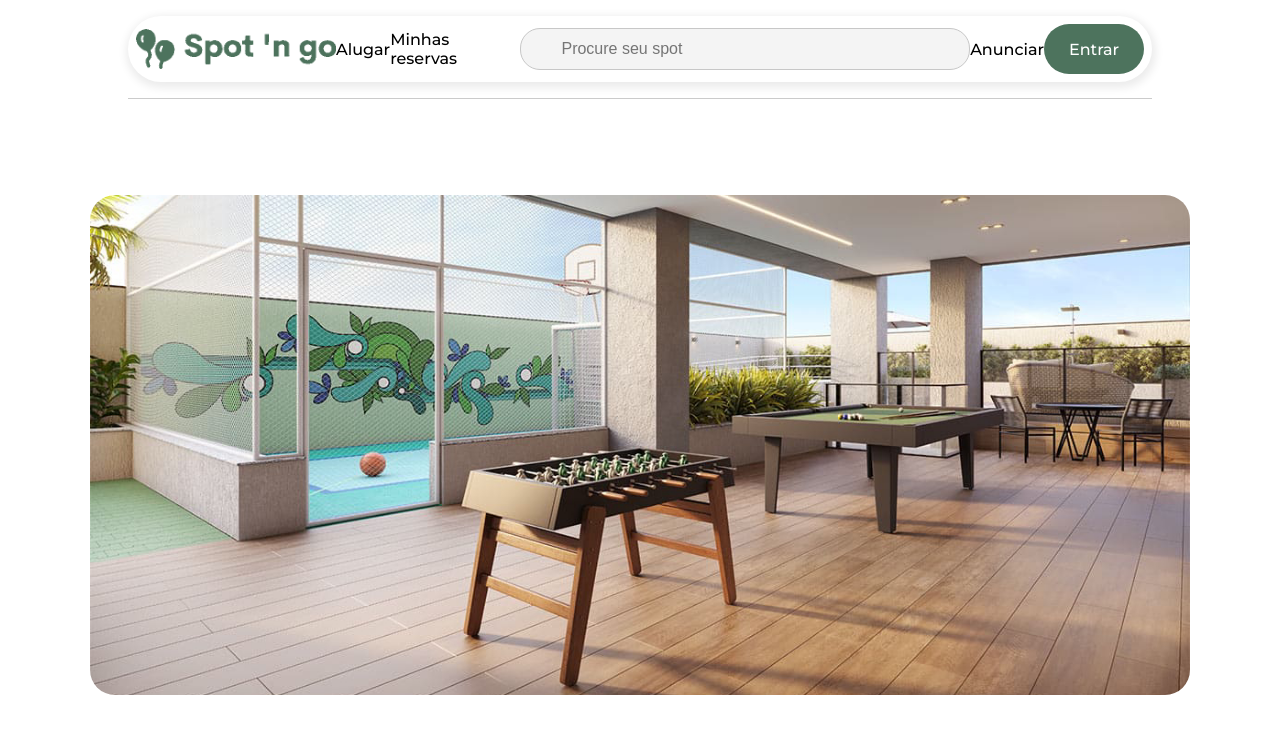
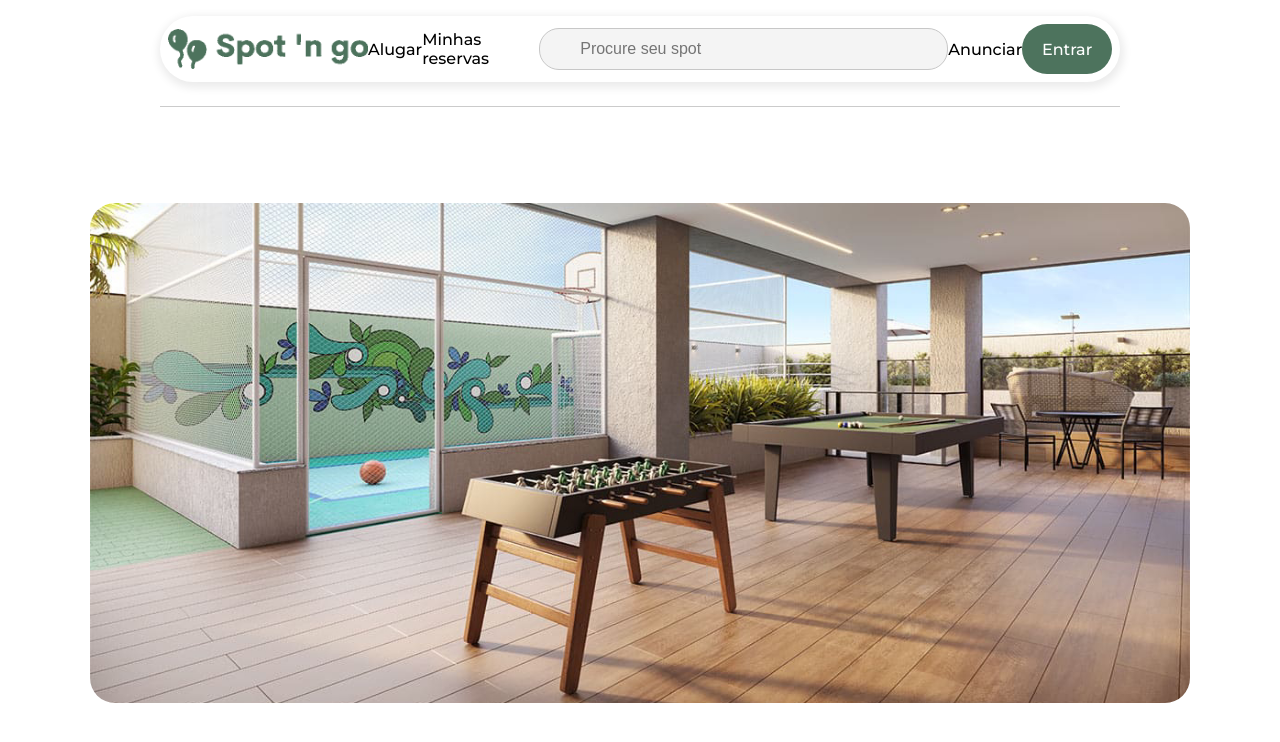
Before and after one commit to Hackathon-spotngo-2024/HackathonIFC2024-frontend, a Vue app: page / in a window 1280 px wide. Shown: the top 742 px of the page. Built offline with nearby package versions, Linux system fonts and the light colour scheme.

Commit message:
style #4: Ajustes nas margens laterais da nav container

```diff
--- a/src/components/NavbarComponent.vue
+++ b/src/components/NavbarComponent.vue
@@ -4,14 +4,14 @@
 
 <template>
   <div class="nav-container">
-    <a href="Homepage.vue" class="home-link"><img class="logo-img" src="../assets/logo.png" alt="" /></a>
-    <a href="AlugarComponent.vue" id="alugar-link" class="nav-link">Alugar</a>
+    <router-link to="/" class="home-link"><img class="logo-img" src="../assets/logo.png" alt="" /></router-link>
+    <router-link to="/alugar" id="alugar-link" class="nav-link">Alugar</router-link>
     <a href="MinhasReservasComponent.vue" id="minhas-reservas-link" class="nav-link">Minhas reservas</a>
     <div class="search-bar">
       <i class="fa fa-search"></i>
       <input type="text" placeholder="Procure seu spot" class="search-input" />
     </div>
-    <a href="AnunciarComponent.vue" id="anunciar-link" class="nav-link">Anunciar</a>
+    <router-link to="/anunciar" id="anunciar-link" class="nav-link">Anunciar</router-link>
     <a href="LoginComponent.vue" class="entrar-link">Entrar</a>
   </div>
   <div class="linha-container">
@@ -25,14 +25,14 @@
   flex-direction: row;
   justify-content: space-between;
   align-items: center;
-  margin: 1rem 8rem 0 8rem;
+  margin: 1rem 10rem 0 10rem;
   border-radius: 40px;
   padding: .5rem;
   box-shadow: 1px 3px 8px 3px rgba(0, 0, 0, 0.08);
 }
 
 a {
-  font-family: 'Montserrat', sans-serif;
+  font-family: 'Montserrat';
   font-weight: 500;
   text-decoration: none;
   color: black;
@@ -114,7 +114,7 @@ a {
   margin-top: 1rem;
   width: 100%;
   height: 1px;
-  margin: 1rem 8rem 0 8rem;
+  margin: 1.5rem 10rem 0 10rem;
   background-color: var(--cor-linha-divisoria)
 }
 </style>
```
